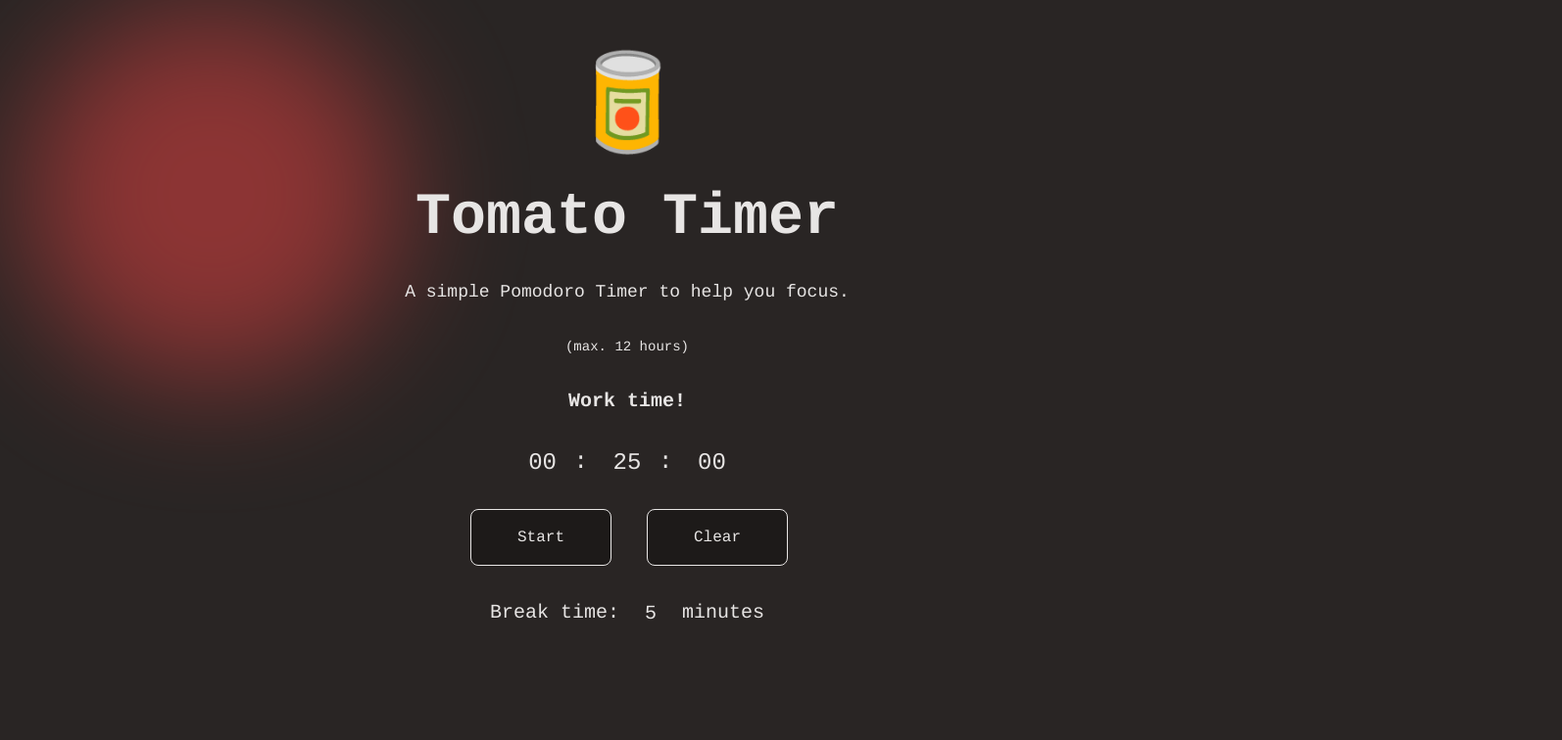
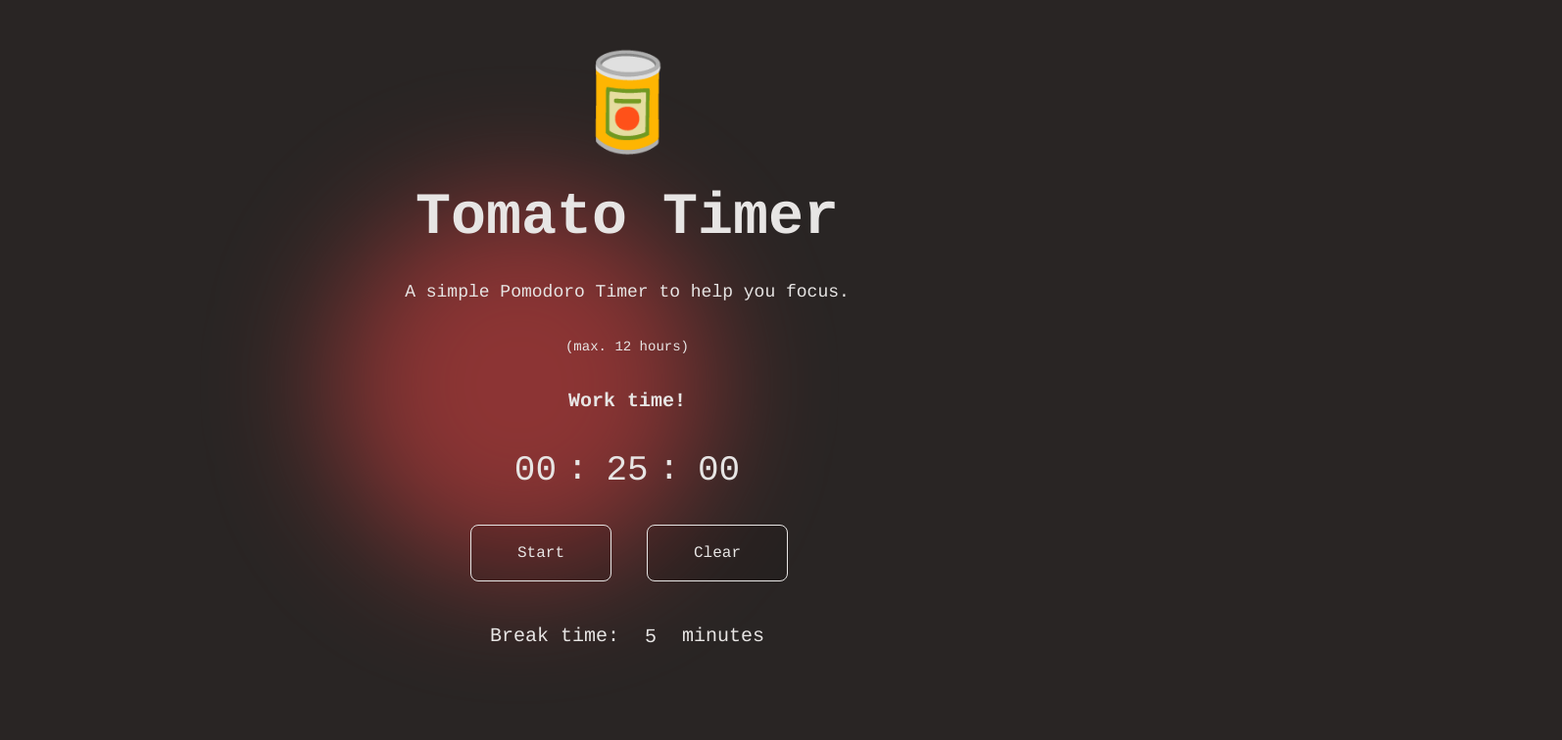
Before and after one commit to alexandrearabian/tomato-timer, a Next.js app: page / in a window 1280 px wide. Shown: the top 756 px of the page at 98% size, 1594 px wide, since content can reach past the window. Built offline with nearby package versions, Linux system fonts and the light colour scheme.

Commit message:
updated padding and text size

```diff
--- a/app/components/Button.tsx
+++ b/app/components/Button.tsx
@@ -10,7 +10,7 @@ interface ButtonProps {
 export const Button = ({ children, onClick }: ButtonProps) => {
   return (
     <button
-      className="w-36 text-center bg-black/30 p-4 rounded-lg border-primary-light border hover:border-primary-accent hover:scale-105 transition-all  ml-1 mr-1"
+      className="w-36 text-center bg-black/10 p-4 rounded-lg border-primary-light border hover:border-primary-accent hover:scale-105 transition-all  ml-1 mr-1"
       onClick={onClick}
     >
       {children}
--- a/app/components/Timer.tsx
+++ b/app/components/Timer.tsx
@@ -158,11 +158,11 @@ export const Timer = ({ maxTime }: { maxTime: number }) => {
   };
 
   return (
-    <div className="flex flex-col justify-center items-center space-y-4">
+    <div className="flex flex-col justify-center items-center space-y-6">
       {isActive || onBreak ? (
         <>
           <p className="text-xl font-bold">{mode} time!</p>
-          <div className="flex items-center space-x-2 text-2xl">
+          <div className="flex items-center space-x-2 text-4xl">
             <p className="text-center bg-transparent border border-transparent w-16 h-16 text-inherit transition-all flex items-center justify-center cursor-default">
               {String(hours || 0).padStart(2, "0")}
             </p>
@@ -182,7 +182,7 @@ export const Timer = ({ maxTime }: { maxTime: number }) => {
       ) : (
         <>
           <p className="text-xl font-bold">{mode} time!</p>
-          <div className="flex text-center items-center space-x-2 text-2xl">
+          <div className="flex text-center items-center space-x-2 text-4xl">
             <TimeInput
               placeholder="00"
               value={hours}
--- a/app/layout.tsx
+++ b/app/layout.tsx
@@ -35,13 +35,13 @@ export default function RootLayout({
         <div className="flex flex-col text-center items-center w-screen h-screen space-y-8 mt-16">
           <p className="text-8xl">🥫</p>
           <h1 className="text-6xl font-bold">Tomato Timer</h1>
-          <p className="text-lg text-center">
+          <p className="text-lg text-center px-8">
             A simple Pomodoro Timer to help you focus.
           </p>
           <p className="text-sm">(max. {MAX_HOURS} hours)</p>
           {children}
         </div>
-        <div className="text-center text-xs text-stone-400 mb-4">
+        <div className="text-center text-xs text-stone-400 mb-8">
           Sound Effect by{" "}
           <a href="https://pixabay.com/users/freesound_community-46691455/?utm_source=link-attribution&utm_medium=referral&utm_campaign=music&utm_content=6402">
             freesound_community
@@ -51,7 +51,7 @@ export default function RootLayout({
             Pixabay
           </a>
         </div>
-        <div className="absolute flex items-end ml-5 mb-5 inset-0 -z-10 left-1 transform -translate-x-1/8 -translate-y-1/2 ">
+        <div className="absolute flex items-end ml-5 mb-5 inset-0 -z-10 left-1 transform -translate-x-1/4 -translate-y-1/8 lg:translate-x-1/4 lg:-translate-y-1/4">
           <div className="w-96 h-96 bg-red-500 rounded-full filter blur-3xl opacity-50" />
         </div>
       </body>
```
